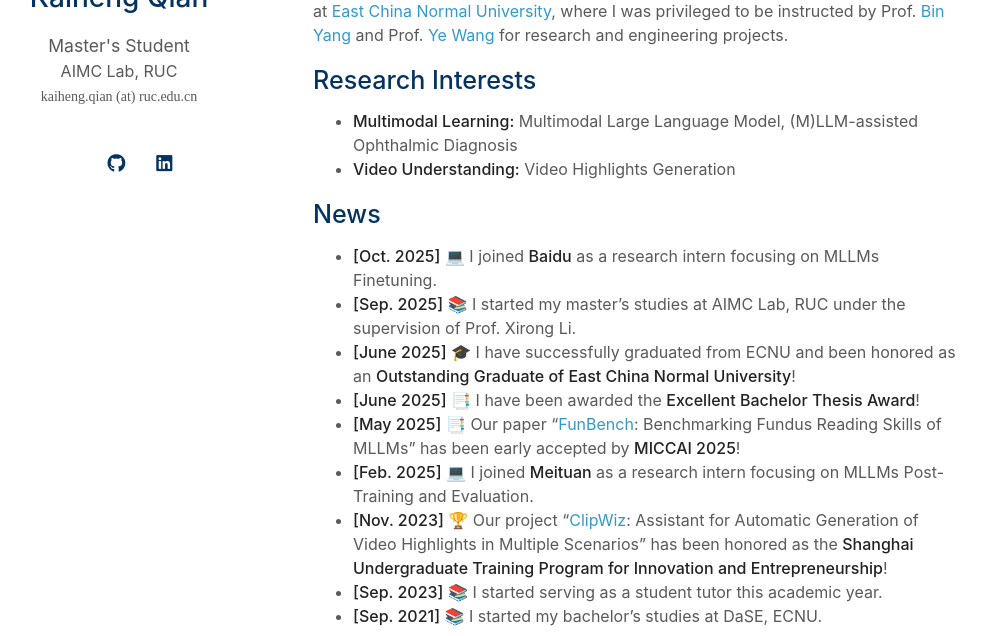
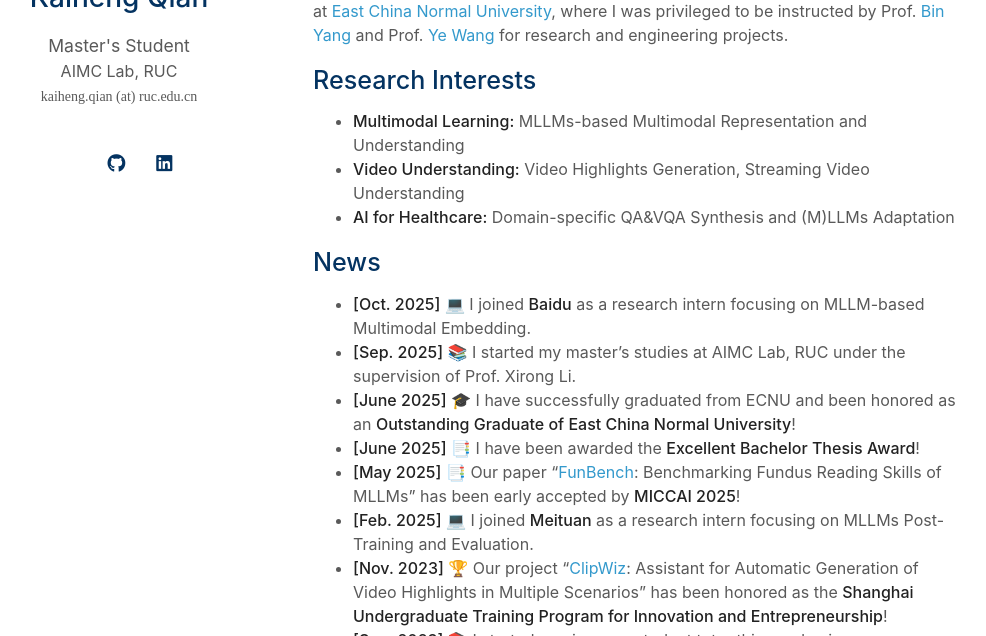
Before and after one commit to KaihengQian/KaihengQian.github.io, a Jekyll site: the page built from index.md, in a window 1280 px wide and 900 px high, cut to the strip 264-900 px from the top of the window. Shown: the whole strip, without its empty margins (157-1143 px from the left). Built offline with Jekyll 4.4.1, drawn with Linux system fonts in a browser that asks for light colours; a style sheet for code colours, icons or effects is not loaded; our own code applies the rules of GitHub Pages for plain Markdown files.

Commit message:
Update index.md

```diff
--- a/index.md
+++ b/index.md
@@ -4,16 +4,17 @@ layout: homepage
 
 ## About Me
 
-I am currently a Master's student (from fall, 2025) at the [School of Information](http://info.ruc.edu.cn/) at [Renmin University of China (RUC)](https://www.ruc.edu.cn/) and a member of the [Advanced Intelligence and MaChine Vision Lab (AIMC Lab)](https://ruc-aimc-lab.github.io/aboutme/), advised by Prof. [Xirong Li](https://lixirong.net/). Before that, I obtained my Bachelor’s degree with distinction from the [School of Data Science and Engineering](https://dase.ecnu.edu.cn/) at [East China Normal University](https://www.ecnu.edu.cn/), where I was privileged to be instructed by Prof. [Bin Yang](https://binyangdk.github.io/) and Prof. [Ye Wang](https://dase.ecnu.edu.cn/37/67/c41776a538471/page.htm) for research and engineering projects.
+I am currently a Master's student (from fall, 2025) at the [School of Information](http://info.ruc.edu.cn/) at [Renmin University of China (RUC)](https://www.ruc.edu.cn/) and a member of the [Advanced Intelligence and MaChine Vision Lab (AIMC Lab)](https://ruc-aimc-lab.github.io/aboutme/), advised by Prof. [Xirong Li](http://info.ruc.edu.cn/jsky/szdw/ajxjgcx/jsjkxyjsx1/js2/fe4411ba1320491698c4c7e555d03510.htm). Before that, I obtained my Bachelor’s degree with distinction from the [School of Data Science and Engineering](https://dase.ecnu.edu.cn/) at [East China Normal University](https://www.ecnu.edu.cn/), where I was privileged to be instructed by Prof. [Bin Yang](https://binyangdk.github.io/) and Prof. [Ye Wang](https://dase.ecnu.edu.cn/37/67/c41776a538471/page.htm) for research and engineering projects.
 
 ## Research Interests
 
-- **Multimodal Learning:** Multimodal Large Language Model, (M)LLM-assisted Ophthalmic Diagnosis
-- **Video Understanding:** Video Highlights Generation
+- **Multimodal Learning:** MLLMs-based Multimodal Representation and Understanding
+- **Video Understanding:** Video Highlights Generation, Streaming Video Understanding
+- **AI for Healthcare:** Domain-specific QA&VQA Synthesis and (M)LLMs Adaptation
 
 ## News
 
-- **[Oct. 2025]** 💻 I joined **Baidu** as a research intern focusing on MLLMs Finetuning.
+- **[Oct. 2025]** 💻 I joined **Baidu** as a research intern focusing on MLLM-based Multimodal Embedding.
 - **[Sep. 2025]** 📚 I started my master's studies at AIMC Lab, RUC under the supervision of Prof. Xirong Li.
 - **[June 2025]** 🎓 I have successfully graduated from ECNU and been honored as an **Outstanding Graduate of East China Normal University**!
 - **[June 2025]** 📑 I have been awarded the **Excellent Bachelor Thesis Award**!
```
